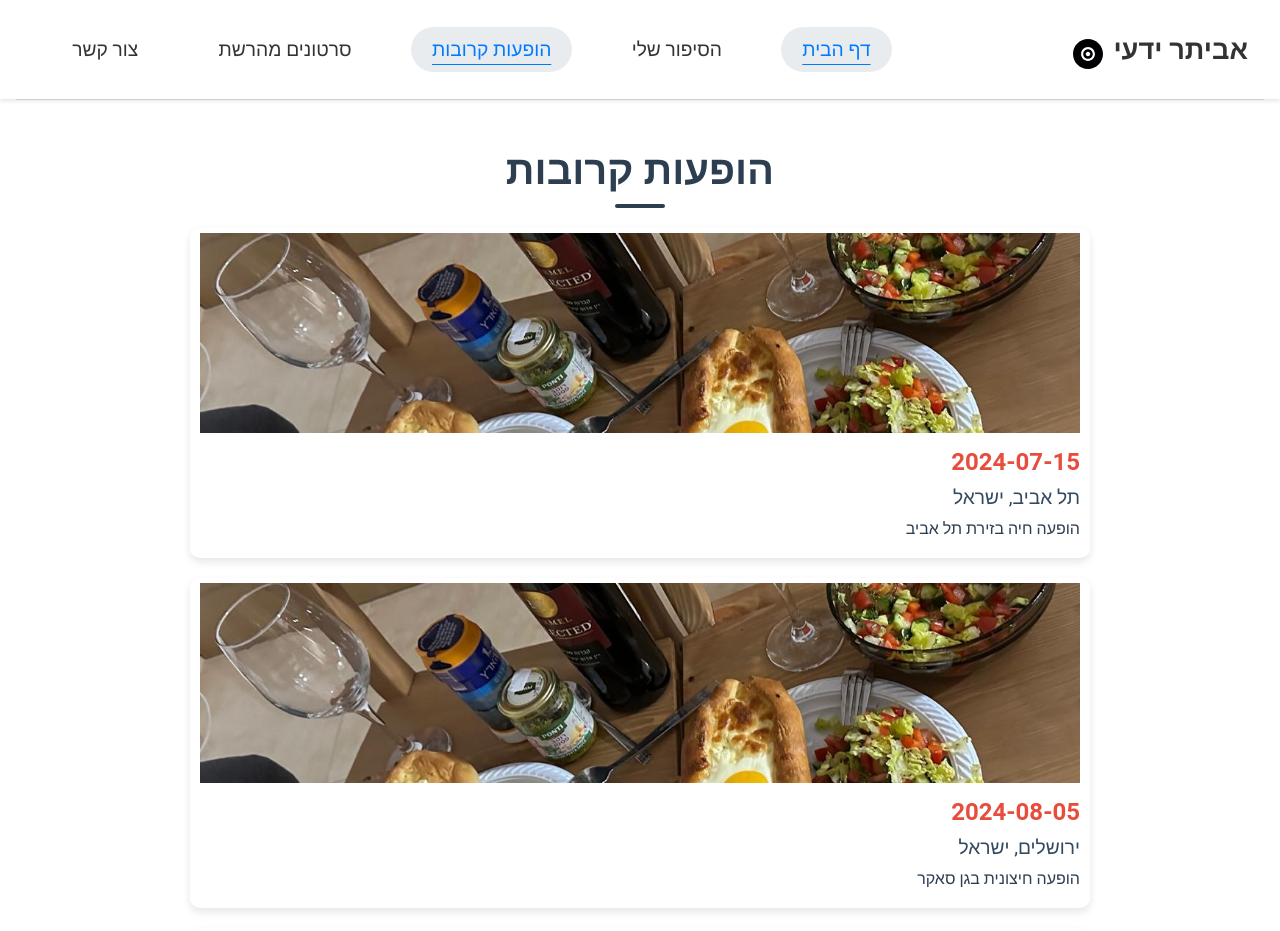
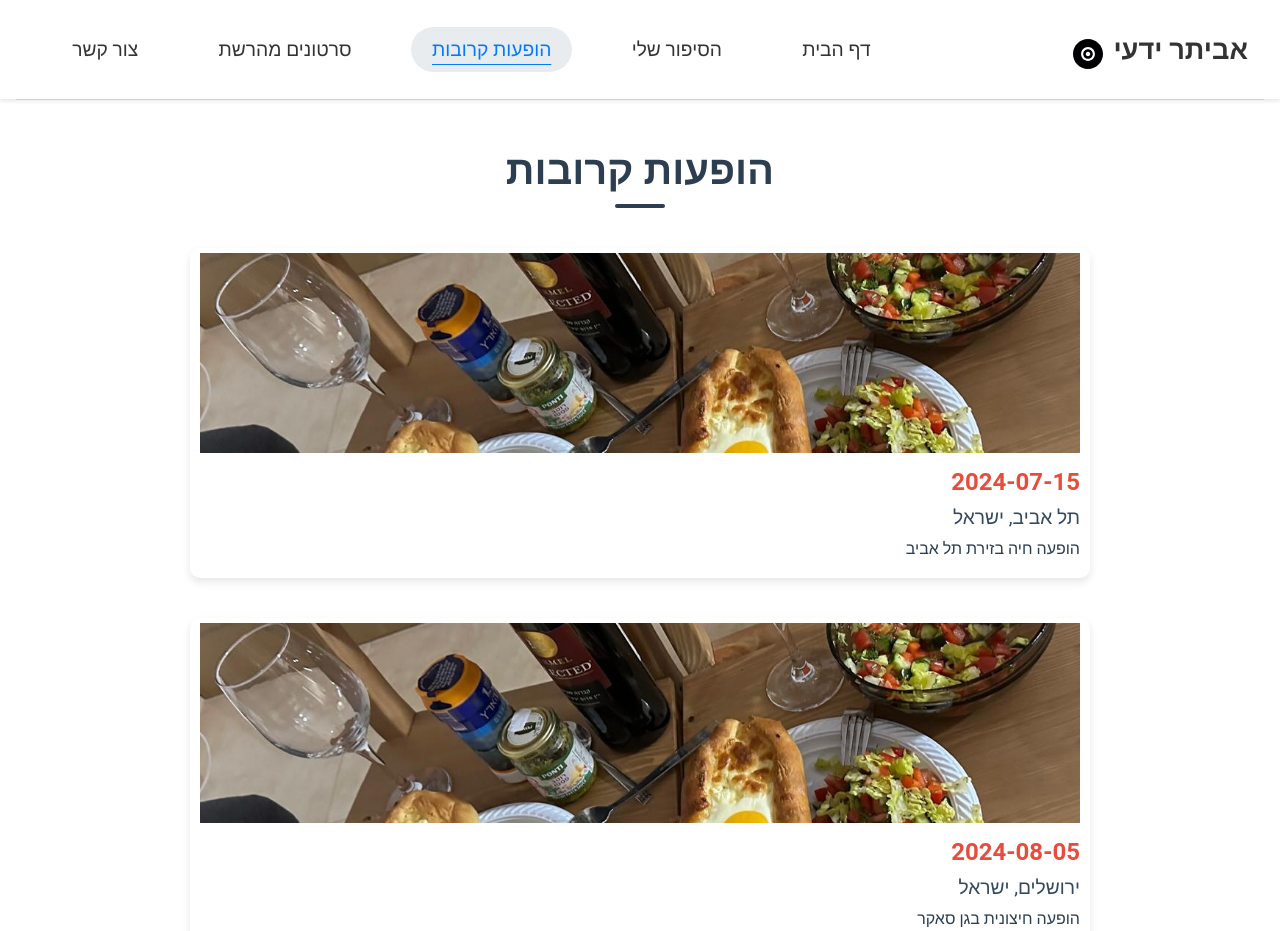
Before and after one commit to ItamarBenAri/Singer-Portfolio, a React (Create React App) app: page /Singer-Portfolio/shows in a window 1280 px wide. Shown: the top 931 px of the page. Built offline with nearby package versions, Linux system fonts and the light colour scheme; no server answers; a web font is replaced by a local one.

Commit message:
Fix Main Route

```diff
--- a/src/Components/LayoutArea/Header/Header.tsx
+++ b/src/Components/LayoutArea/Header/Header.tsx
@@ -52,7 +52,7 @@ function Header(): JSX.Element {
                 </div>
                 <div className={`menu ${isOpen ? 'open' : ''}`}>
                     {pages.map(p => (
-                        <NavLink key={p.name} to={p.link} className={({ isActive }) => isActive ? "menu-link active" : "menu-link"} onClick={() => setIsOpen(false)}>{p.name}</NavLink>
+                        <NavLink key={p.name} end to={p.link} className={({ isActive }) => isActive ? "menu-link active" : "menu-link"} onClick={() => setIsOpen(false)}>{p.name}</NavLink>
                     ))}
                 </div>
             </nav>
--- a/src/Components/SharedArea/FloatingButton/FloatingButton.tsx
+++ b/src/Components/SharedArea/FloatingButton/FloatingButton.tsx
@@ -19,7 +19,7 @@ export function FloatingButton(): JSX.Element {
                 text={isOpen ? "סגור" : "צור קשר"}
                 event="click"
             >
-                <a href="https://wa.me/50-272-7183?text=שלום!+הגעתי+מהאתר,+אשמח+לפרטים" rel="noreferrer" target="_blank" onClick={sendMessageText}>
+                <a href="https://wa.me/502727183?text=שלום!+הגעתי+מהאתר,+אשמח+לפרטים" rel="noreferrer" target="_blank" onClick={sendMessageText}>
                     <Action
                         about="שלח הודעת טקסט בוואצפ"
                         text="ווצאפ"
--- a/src/Components/ShowsArea/ShowsPage/ShowsPage.css
+++ b/src/Components/ShowsArea/ShowsPage/ShowsPage.css
@@ -41,7 +41,7 @@
     border-radius: 10px;
     box-shadow: 0 4px 8px rgba(0, 0, 0, 0.1);
     overflow: hidden;
-    margin: 20px 0;
+    margin: 40px 0;
     transition: transform 0.3s ease-in-out, box-shadow 0.3s ease-in-out;
     position: relative;
     padding: 5px 10px;
--- a/src/Components/ShowsArea/ShowsPage/ShowsPage.tsx
+++ b/src/Components/ShowsArea/ShowsPage/ShowsPage.tsx
@@ -5,25 +5,19 @@ import EventAvailableIcon from '@mui/icons-material/EventAvailable';
 import 'aos/dist/aos.css';
 import AOS from 'aos';
 import useTitle from "../../../Utils/UseTitle";
-
-interface Show {
-    date: string;
-    location: string;
-    description: string;
-    image: string;
-}
-
-const shows: Show[] = [
-    { date: "2024-07-15", location: "תל אביב, ישראל", description: "הופעה חיה בזירת תל אביב", image: myStorySrc },
-    { date: "2024-08-05", location: "ירושלים, ישראל", description: "הופעה חיצונית בגן סאקר", image: myStorySrc },
-    { date: "2024-09-10", location: "חיפה, ישראל", description: "אירוע צדקה באודיטוריום חיפה", image: myStorySrc }
-];
+import ShowModel from "../../../Models/ShowModel";
 
 export function ShowsPage(): JSX.Element {
 
     useTitle("אביתר ידעי 🎶 | הופעות קרובות");
 
-    const [upcomingShows, setUpcomingShows] = useState<Show[]>([]);
+    const shows: ShowModel[] = [
+        { date: "2024-07-15", location: "תל אביב, ישראל", description: "הופעה חיה בזירת תל אביב", image: myStorySrc },
+        { date: "2024-08-05", location: "ירושלים, ישראל", description: "הופעה חיצונית בגן סאקר", image: myStorySrc },
+        { date: "2024-09-10", location: "חיפה, ישראל", description: "אירוע צדקה באודיטוריום חיפה", image: myStorySrc }
+    ];
+
+    const [upcomingShows, setUpcomingShows] = useState<ShowModel[]>([]);
 
     useEffect(() => {
         AOS.init({ duration: 1000, once: true });
@@ -31,12 +25,12 @@ export function ShowsPage(): JSX.Element {
     }, []);
 
     return (
-        <div className="ShowsPage">
-            <h1 className="title" data-aos="fade-in">הופעות קרובות</h1>
+        <div className="ShowsPage" data-aos="fade-up">
+            <h1 className="title">הופעות קרובות</h1>
             <div className="content">
                 {upcomingShows.length > 0 ? (
                     upcomingShows.map((show, index) => (
-                        <div key={index} className="show-card" data-aos={index % 2 === 0 ? "fade-left" : "fade-right"}>
+                        <div key={index} className="show-card" >
                             <img src={show.image} alt={`Show at ${show.location}`} className="show-image" />
                             <div className="show-details">
                                 <div className="show-date">{show.date}</div>
--- a/src/Components/SocialVideosArea/SocialVideosPage/SocialVideosPage.css
+++ b/src/Components/SocialVideosArea/SocialVideosPage/SocialVideosPage.css
@@ -40,13 +40,13 @@
 
 .SocialVideosPage .video-views {
     position: absolute;
-    bottom: 15px;
-    right: 15px;
+    bottom: 20px;
+    right: 20px;
     background: rgba(0, 0, 0, 0.5);
     color: #fff;
     padding: 5px 10px;
     border-radius: 15px;
-    font-size: 14px;
+    font-size: 34px;
 }
 
 .SocialVideosPage .play-pause-bubble {
--- a/src/Components/SocialVideosArea/SocialVideosPage/SocialVideosPage.tsx
+++ b/src/Components/SocialVideosArea/SocialVideosPage/SocialVideosPage.tsx
@@ -46,16 +46,17 @@ export function SocialVideosPage(): JSX.Element {
     };
 
     return (
-        <div className="SocialVideosPage">
+        <div className="SocialVideosPage" data-aos="fade-up">
             <h1 className="title" data-aos="fade-in">סרטונים מהרשת</h1>
             {videos.map((video, index) => (
-                <div className="video-container" key={index} data-aos="fade-up">
+                <div className="video-container" key={index}>
                     <DeviceFrameset device="iPhone X" color="black" zoom={0.6}>
                         <video
                             ref={el => (videoRefs.current[index] = el)}
                             className="video-content"
                             controls={false}
                             onClick={() => handlePlayPause(index)}
+                            playsInline
                         >
                             <source src={video.src} type="video/mp4" />
                             Your browser does not support the video tag.
--- /dev/null
+++ b/src/Models/ShowModel.ts
@@ -0,0 +1,8 @@
+class ShowModel {
+    public date: string;
+    public location: string;
+    public description: string;
+    public image: string;
+}
+
+export default ShowModel;
```
